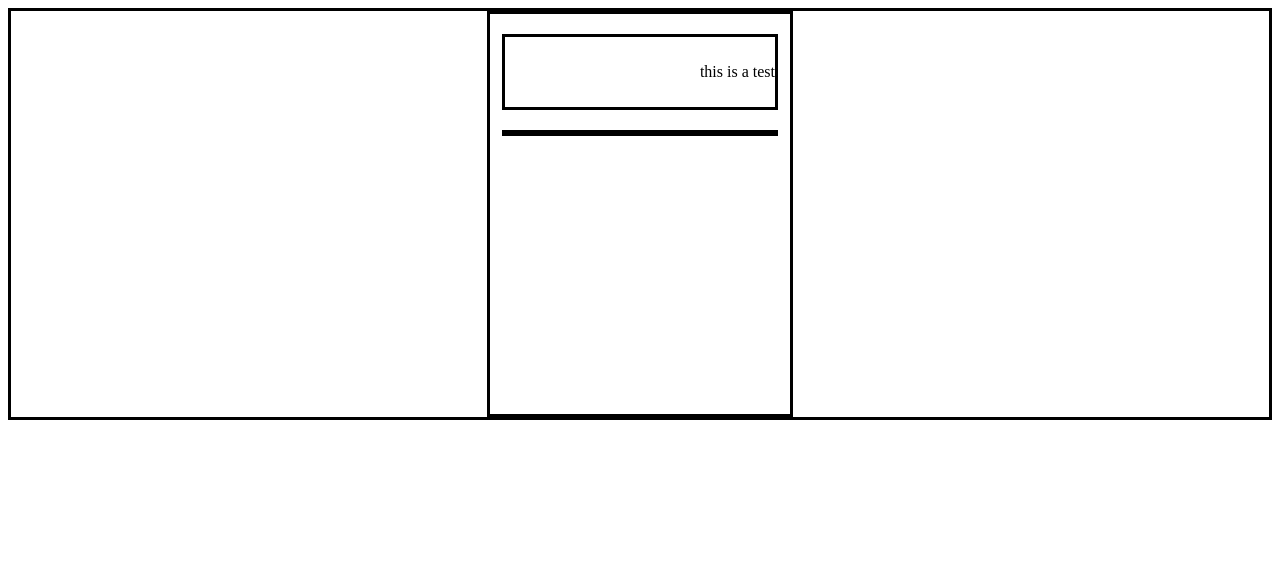
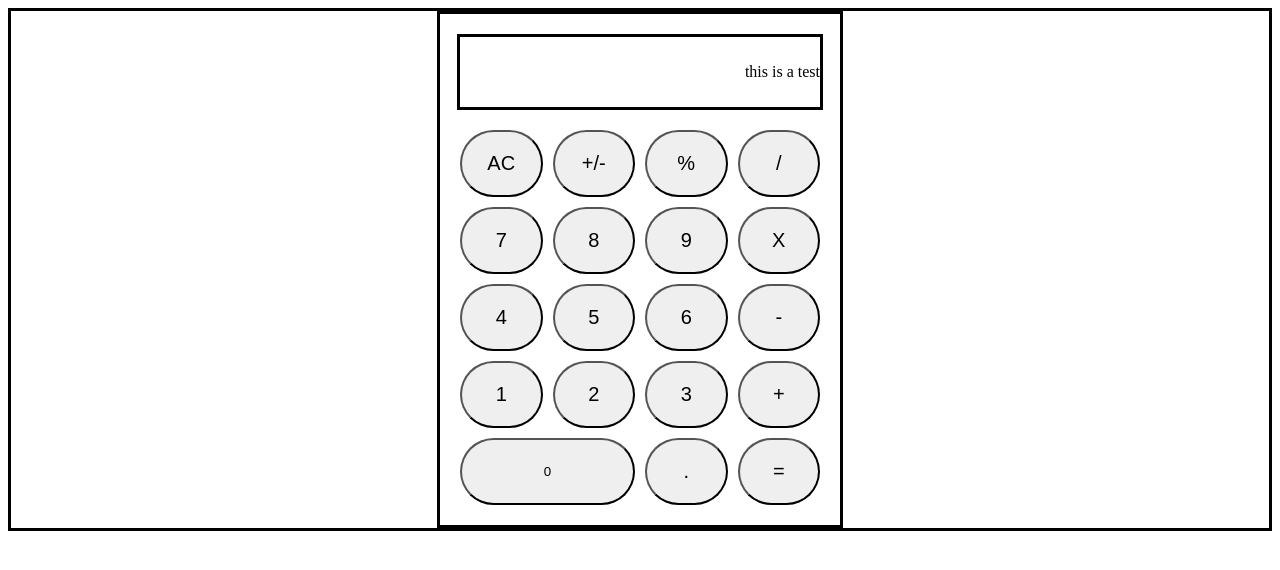
Before and after one commit to joneslee111/the-odin-project, a plain HTML site: page calculator/index.html in a window 1280 px wide. Drawn offline with Linux system fonts and the light colour scheme.

Commit message:
more styling

```diff
--- a/calculator/index.html
+++ b/calculator/index.html
@@ -15,6 +15,30 @@
         this is a test
       </div>
       <div class="buttons-group">
+        <!-- First Row -->
+        <button class="clear" id="btn"> AC </button>
+        <button class="other" id="btn"> +/-</button>
+        <button class="other" id="btn"> % </button>
+        <button class="operator" id="btn"> / </button>
+        <!-- Second Row -->
+        <button class="number" id="btn"> 7 </button>
+        <button class="number" id="btn"> 8 </button>
+        <button class="number" id="btn"> 9 </button>
+        <button  class="operator" id="btn"> X </button>
+        <!-- Third Row -->
+        <button class="number" id="btn"> 4 </button>
+        <button class="number" id="btn"> 5 </button>
+        <button class="number" id="btn"> 6 </button>
+        <button  class="operator" id="btn"> - </button>
+        <!-- Fourth Row -->
+        <button class="number" id="btn"> 1 </button>
+        <button class="number" id="btn"> 2 </button>
+        <button class="number" id="btn"> 3 </button>
+        <button class="operator" id="btn"> + </button>
+        <!-- Fifth Row -->
+        <button class="number" id="wide" > 0 </button>
+        <button class="other" id="btn"> . </button>
+        <button class="operator" id="btn"></buttonclass> = </button>
 
       </div>
     </div>
--- a/calculator/styles.css
+++ b/calculator/styles.css
@@ -1,6 +1,6 @@
 body {
+}
 
-}
 
 .flex-container {
   display: flex;
@@ -13,8 +13,8 @@ body {
   display: flex;
   align-items: center;
   border: solid;
-  width: 300px;
-  height: 400px;
+  width: 400px;
+  padding: 0 0 20px 0;
   flex-direction: column;
 }
 
@@ -29,7 +29,21 @@ body {
 }
 
 .buttons-group {
-  border: solid;
+  display: grid;
+  grid-template-columns: repeat(4, 1fr);
+  grid-gap: 10px;
+  /* border: solid; */
   width: 90%;
-  height: auto;
+
 }
+
+#btn {
+  border-radius: 50px;
+  padding: 20px;
+  font-size: 20px;
+}
+
+#wide {
+  grid-column: span 2;
+  border-radius: 50px;
+}
```
Also changed, not shown: calculator/script.js (line endings or trailing spaces).
